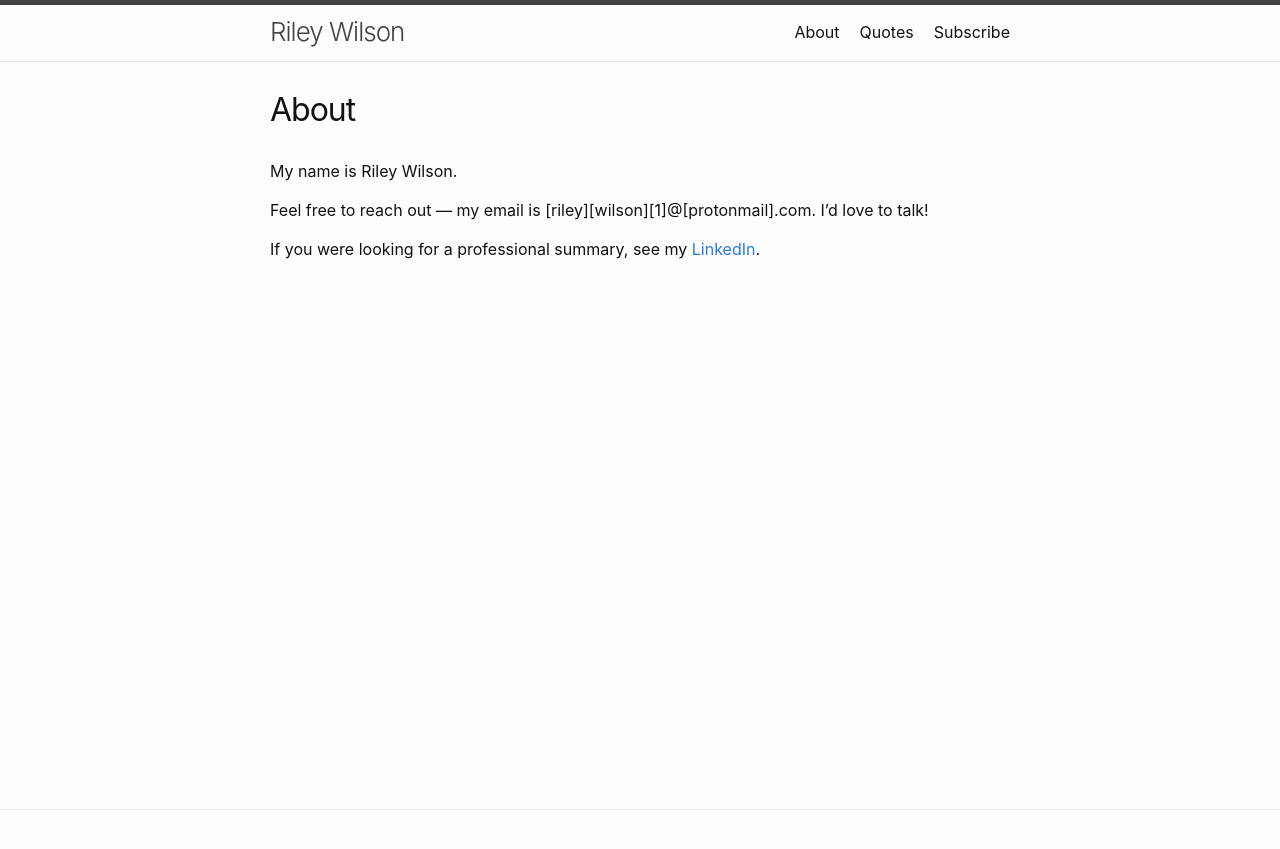
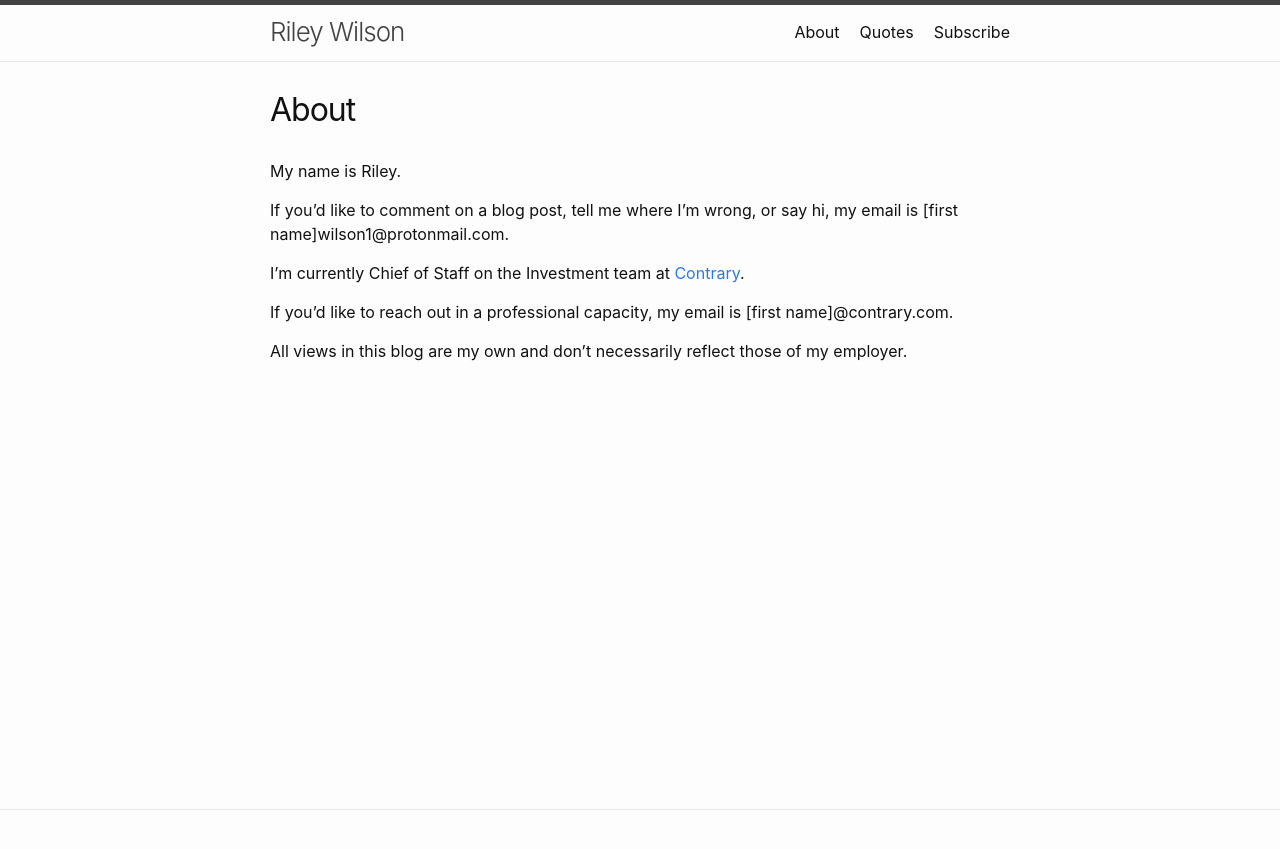
Before and after one commit to riley-wilson/rw_blog, a Jekyll site: the page built from about.markdown, in a window 1280 px wide. Shown: the top 849 px of the page. Built offline with Jekyll 4.4.1, drawn with Linux system fonts in a browser that asks for light colours.

Commit message:
updated about

```diff
--- a/about.markdown
+++ b/about.markdown
@@ -4,8 +4,12 @@ title: About
 permalink: /about/
 ---
 
-My name is Riley Wilson.
+My name is Riley.
 
-Feel free to reach out — my email is [riley][wilson][1]@[protonmail].com. I'd love to talk!
+If you'd like to comment on a blog post, tell me where I'm wrong, or say hi, my email is [first name]wilson1@protonmail.com.
 
-If you were looking for a professional summary, see my [LinkedIn](https://www.linkedin.com/in/riley-w-b9081bb2/).
+I'm currently Chief of Staff on the Investment team at [Contrary](contrary.com).
+
+If you'd like to reach out in a professional capacity, my email is [first name]@contrary.com.
+
+All views in this blog are my own and don't necessarily reflect those of my employer.
```
